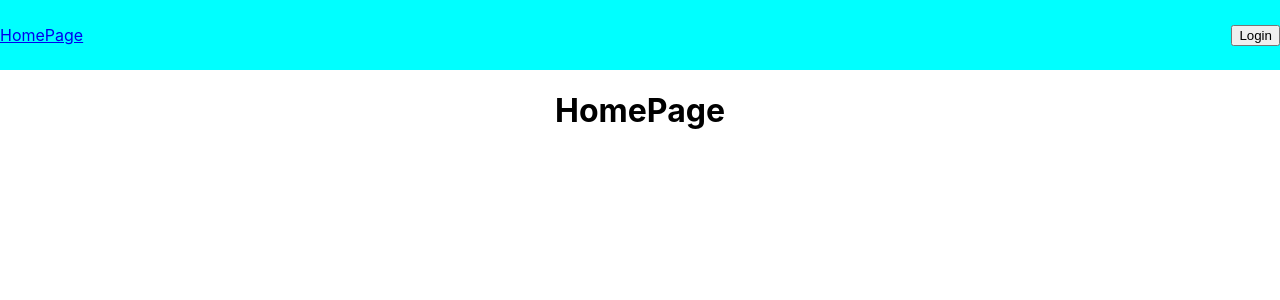
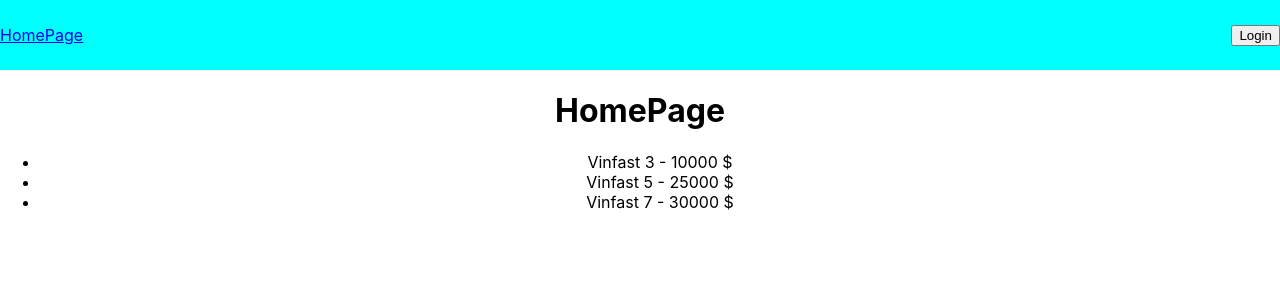
Before and after one commit to AnhSon-DHSPDHDN/fe41-reactjs, a React (Create React App) app: page / in a window 1280 px wide. Shown: the top 300 px of the page. Built offline with nearby package versions, Linux system fonts and the light colour scheme; data requests are answered from the project's data file.

Commit message:
demo-redux

```diff
--- /dev/null
+++ b/db.json
@@ -0,0 +1,19 @@
+{
+  "products": [
+    {
+      "id": 1,
+      "productName": "Vinfast 3",
+      "productPrice": "10000"
+    },
+    {
+      "id": 2,
+      "productName": "Vinfast 5",
+      "productPrice": "25000"
+    },
+    {
+      "id": 3,
+      "productName": "Vinfast 7",
+      "productPrice": "30000"
+    }
+  ]
+}
--- a/package.json
+++ b/package.json
@@ -8,6 +8,7 @@
     "@testing-library/react": "^13.4.0",
     "@testing-library/user-event": "^13.5.0",
     "antd": "^5.19.4",
+    "axios": "^1.7.3",
     "react": "^18.3.1",
     "react-dom": "^18.3.1",
     "react-redux": "^9.1.2",
@@ -19,7 +20,8 @@
     "start": "react-scripts start",
     "build": "react-scripts build",
     "test": "react-scripts test",
-    "eject": "react-scripts eject"
+    "eject": "react-scripts eject",
+    "server": "json-server --watch db.json --port 4000"
   },
   "eslintConfig": {
     "extends": [
--- /dev/null
+++ b/src/apis/productApis.js
@@ -0,0 +1,8 @@
+import axios from "axios";
+
+export const productApis = {
+  getAllProduct: async () => {
+    const response = await axios.get(`${process.env.REACT_APP_BE_URL}products`);
+    return response.data;
+  },
+};
--- a/src/pages/HomePage/index.jsx
+++ b/src/pages/HomePage/index.jsx
@@ -1,9 +1,30 @@
-import React from 'react'
+import React, { useEffect } from 'react'
+import { useDispatch, useSelector } from 'react-redux'
+import { actFetchAllProduct } from '../../redux/features/product/productSlice';
+import { Spin } from 'antd';
 
 const HomePage = () => {
+  const { allProducts, isLoading } = useSelector(state => state.product)
+  const dispatch = useDispatch();
+
+  useEffect(() => {
+    dispatch(actFetchAllProduct())
+  }, [])
+
+  console.log(allProducts, "allProducts");
+  console.log(isLoading, "isLoading");
+
   return (
     <div>
       <h1>HomePage</h1>
+      {isLoading && <Spin />}
+      <ul>
+        {allProducts.map((_product) => {
+          return <li key={_product.id}>
+            {_product.productName} - {_product.productPrice} $
+          </li>
+        })}
+      </ul>
     </div>
   )
 }
--- /dev/null
+++ b/src/redux/features/product/productSlice.js
@@ -0,0 +1,41 @@
+import { createSlice, createAsyncThunk } from "@reduxjs/toolkit";
+import { productApis } from "../../../apis/productApis";
+import { message } from "antd";
+
+const initialState = {
+  allProducts: [],
+  isLoading: false,
+};
+
+export const actFetchAllProduct = createAsyncThunk(
+  "product/actFetchAllProduct",
+  async (payload, thunkAPI) => {
+    try {
+      const data = await productApis.getAllProduct();
+      return data; // Những gì return sẽ đưa vào action.payload của fulfilled
+    } catch (error) {
+      return thunkAPI.rejectWithValue("Error call API");
+    }
+  }
+);
+
+const productSlice = createSlice({
+  name: "product",
+  initialState: initialState,
+  reducers: {},
+  extraReducers: (builder) => {
+    builder.addCase(actFetchAllProduct.pending, (state, action) => {
+      state.isLoading = true;
+    });
+    builder.addCase(actFetchAllProduct.fulfilled, (state, action) => {
+      state.isLoading = false;
+      state.allProducts = action.payload;
+    });
+    builder.addCase(actFetchAllProduct.rejected, (state, action) => {
+      state.isLoading = false;
+      message.error("Has an errors");
+    });
+  },
+});
+
+export const productReducer = productSlice.reducer;
--- a/src/redux/store.js
+++ b/src/redux/store.js
@@ -1,10 +1,12 @@
 import { configureStore } from "@reduxjs/toolkit";
 import { counterReducer } from "./features/counter/counterSlice";
 import { authReducer } from "./features/auth/authSlice";
+import { productReducer } from "./features/product/productSlice";
 
 export const store = configureStore({
   reducer: {
     counter: counterReducer,
     auth: authReducer,
+    product: productReducer,
   },
 });
```
Also changed, not shown: 2 other files (tests, documents, lock files or other folders).
